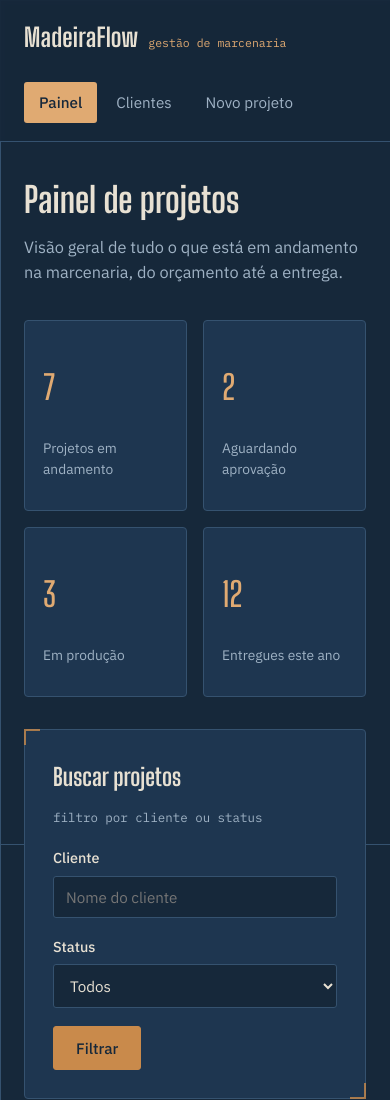
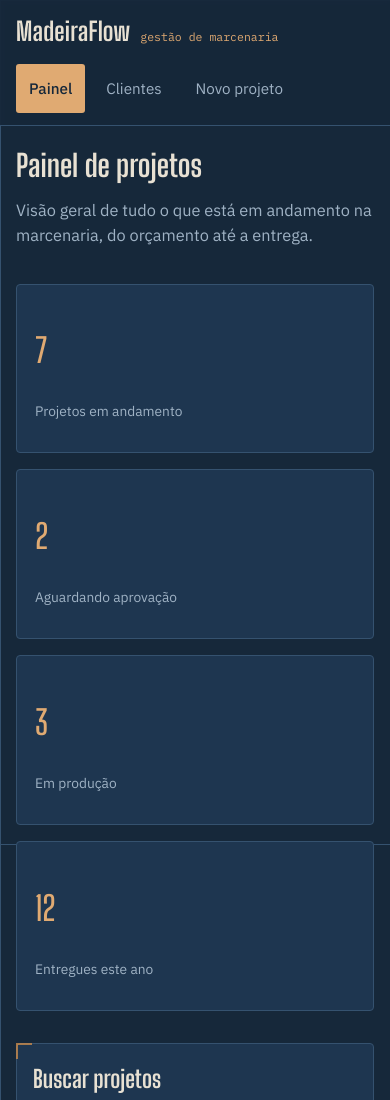
Before and after one commit to ThalysRibeiro22/Tecnologia-de-Constru-o-de-Software---1, a plain HTML site: page src/index.html in a window 390 px wide. Shown: the top 1100 px of the page. Drawn offline with Linux system fonts and the light colour scheme.

Commit message:
feat: responsividade da etapa 03 - index

```diff
--- a/src/css/style.css
+++ b/src/css/style.css
@@ -16,6 +16,19 @@
   --font-display: "Big Shoulders Display", sans-serif;
   --font-body: "IBM Plex Sans", sans-serif;
   --font-mono: "IBM Plex Mono", monospace;
+
+  /* Escala de espaçamentos usada de forma consistente em todos os componentes */
+  --space-2xs: 4px;
+  --space-xs: 8px;
+  --space-sm: 12px;
+  --space-md: 16px;
+  --space-lg: 24px;
+  --space-xl: 32px;
+  --space-2xl: 48px;
+
+  /* Larguras de conteúdo: a versão "wide" é usada em telas grandes de desktop */
+  --content-max: 960px;
+  --content-max-wide: 1120px;
 }
 
 * {
@@ -40,6 +53,7 @@ body {
   min-height: 100vh;
   display: flex;
   flex-direction: column;
+  overflow-x: hidden;
 }
 
 a {
@@ -67,13 +81,13 @@ textarea:focus-visible {
 }
 
 .site-header__inner {
-  max-width: 960px;
+  max-width: var(--content-max);
   margin: 0 auto;
-  padding: 18px 24px;
+  padding: var(--space-md) var(--space-lg);
   display: flex;
   align-items: center;
   justify-content: space-between;
-  gap: 24px;
+  gap: var(--space-lg);
   flex-wrap: wrap;
 }
 
@@ -132,10 +146,10 @@ textarea:focus-visible {
 
 main {
   flex: 1;
-  max-width: 960px;
+  max-width: var(--content-max);
   width: 100%;
   margin: 0 auto;
-  padding: 40px 24px 64px;
+  padding: var(--space-xl) var(--space-lg) var(--space-2xl);
 }
 
 .page-intro {
@@ -341,6 +355,11 @@ form {
   font-weight: 400;
 }
 
+/* Usada nos campos de filtro do painel, no lugar de largura fixa via style inline */
+.field--narrow {
+  max-width: 320px;
+}
+
 input,
 select,
 textarea {
@@ -403,10 +422,24 @@ button.secondary,
 
 /* Tabela de materiais e orçamento */
 
+/* Em telas estreitas, a tabela rola horizontalmente dentro deste container
+   em vez de espremer as colunas ou vazar para fora da página. */
+.table-scroll {
+  width: 100%;
+  overflow-x: auto;
+  -webkit-overflow-scrolling: touch;
+}
+
 table {
   width: 100%;
   border-collapse: collapse;
   font-size: 0.92rem;
+}
+
+/* Tabela de materiais tem 4 colunas: garante uma largura mínima legível,
+   preferindo rolagem horizontal dentro do .table-scroll a espremer o texto. */
+.table--materials {
+  min-width: 480px;
 }
 
 caption {
@@ -475,9 +508,132 @@ tfoot td {
   color: var(--paper-muted);
 }
 
-@media (max-width: 560px) {
+/* ==========================================================================
+   Responsividade
+
+   Duas faixas principais, além de um ajuste extra para desktops bem largos:
+   - até 1024px  -> tablet (ex.: 768 x 1024)
+   - até 600px   -> smartphone (ex.: 390 x 844)
+   - acima de 1200px -> aproveita melhor o espaço em telas de desktop maiores
+   ========================================================================== */
+
+/* Desktop largo: usa mais espaço horizontal disponível (ex.: 1440px) */
+@media (min-width: 1201px) {
+  .site-header__inner,
+  main {
+    max-width: var(--content-max-wide);
+  }
+
+  .card-list {
+    grid-template-columns: repeat(auto-fill, minmax(340px, 1fr));
+    align-items: start;
+  }
+}
+
+/* Tablet: até 1024px (cobre a viewport de referência 768 x 1024) */
+@media (max-width: 1024px) {
+  main {
+    padding: var(--space-lg) var(--space-md) var(--space-xl);
+  }
+
+  .site-header__inner {
+    padding: var(--space-sm) var(--space-md);
+    gap: var(--space-md);
+  }
+
+  .main-nav ul {
+    gap: var(--space-2xs);
+  }
+
+  .main-nav a {
+    padding: var(--space-xs) var(--space-sm);
+  }
+
+  /* Resumo do painel passa a usar 2 colunas de forma explícita no tablet */
+  .summary {
+    grid-template-columns: repeat(2, 1fr);
+  }
+
+  .sheet {
+    padding: var(--space-lg);
+  }
+}
+
+/* Smartphone: até 600px (cobre a viewport de referência 390 x 844) */
+@media (max-width: 600px) {
+  main {
+    padding: var(--space-lg) var(--space-md) var(--space-xl);
+  }
+
+  /* Cabeçalho reorganizado em coluna, com o menu ocupando a largura toda
+     e alvos de toque mais confortáveis */
+  .site-header__inner {
+    flex-direction: column;
+    align-items: flex-start;
+    gap: var(--space-sm);
+  }
+
+  .main-nav {
+    width: 100%;
+  }
+
+  .main-nav ul {
+    width: 100%;
+    gap: var(--space-xs);
+  }
+
+  .main-nav a {
+    flex: 1 1 auto;
+    text-align: center;
+    padding: var(--space-sm);
+  }
+
+  .page-intro h1 {
+    font-size: 1.9rem;
+  }
+
+  .sheet {
+    padding: var(--space-md);
+  }
+
+  /* Resumo do painel em uma única coluna, itens empilhados */
+  .summary {
+    grid-template-columns: 1fr;
+  }
+
+  /* Campos de filtro do painel deixam de ter largura fixa e ocupam tudo */
+  .field--narrow {
+    max-width: 100%;
+  }
+
+  form {
+    max-width: 100%;
+  }
+
+  /* Botões e ações empilhados, ocupando a largura toda para facilitar o toque */
+  .actions {
+    flex-direction: column;
+    align-items: stretch;
+  }
+
+  .actions button,
+  .actions .button {
+    width: 100%;
+    text-align: center;
+  }
+
+  .card__top {
+    flex-direction: column;
+    align-items: flex-start;
+  }
+
+  .card__footer {
+    flex-wrap: wrap;
+    gap: var(--space-xs);
+  }
+
   .timeline li {
     grid-template-columns: 1fr;
-    gap: 2px;
+    gap: var(--space-2xs);
   }
 }
```
